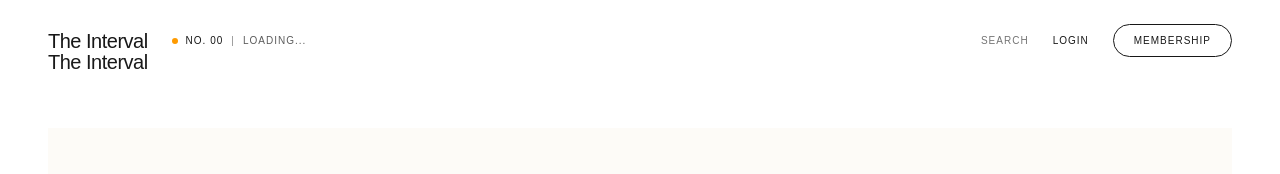
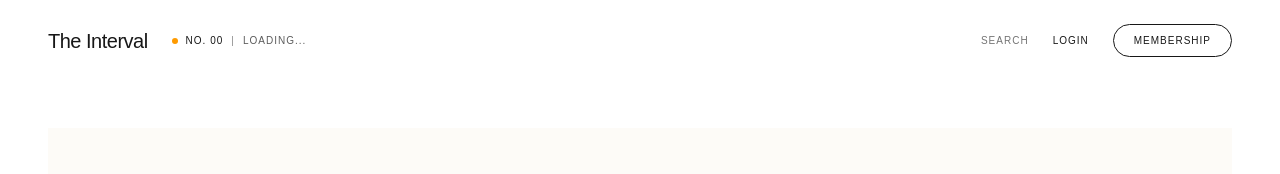
Before and after one commit to byinterval/interval, a Next.js app: page /signup in a window 1280 px wide. Shown: the top 174 px of the page. Built offline with nearby package versions, Linux system fonts and the light colour scheme; no server answers; a web font is replaced by a local one.

Commit message:
Remove duplicate header link from Signup Page

```diff
--- a/app/signup/page.tsx
+++ b/app/signup/page.tsx
@@ -18,12 +18,7 @@ export default function SignUpPage() {
   return (
     <div className="min-h-screen bg-[#FDFBF7] text-[#1A1A1A]">
       <CalmEntry>
-        {/* Navigation Anchor */}
-        <nav className="absolute top-0 left-0 w-full p-8 md:p-12">
-          <Link href="/" className="font-serif-title text-xl tracking-tight hover:opacity-70 transition-opacity">
-            The Interval
-          </Link>
-        </nav>
+        {/* Navigation removed per request */}
 
         <main className="max-w-4xl mx-auto px-6 pt-32 md:pt-48 pb-24 flex flex-col items-center">
 
```
